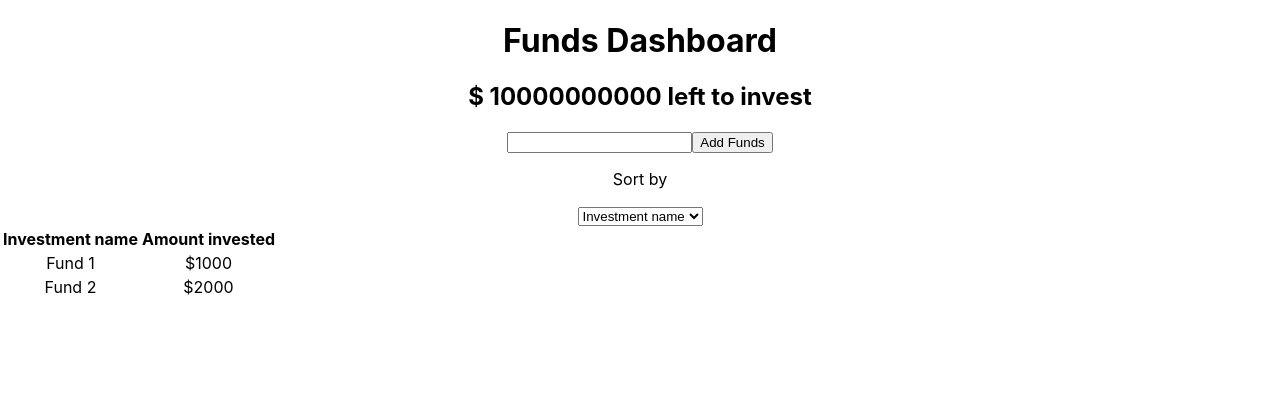
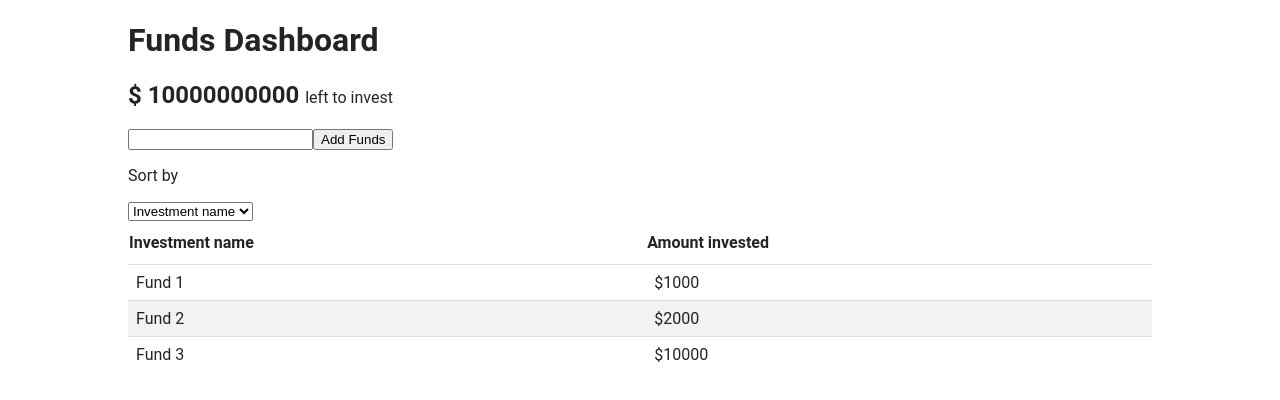
Before and after one commit to Ranada/fund_management_app, a React (Create React App) app in the folder view/fund-react-app/: page / in a window 1280 px wide. Shown: the top 400 px of the page. Built offline with nearby package versions, Linux system fonts and the light colour scheme.

Commit message:
Add table style

```diff
--- a/view/fund-react-app/src/App.css
+++ b/view/fund-react-app/src/App.css
@@ -1,27 +1,28 @@
-.App {
-  text-align: center;
+.App-content-container {
+  width: 80%;
+  margin: auto;
+  text-align: left;
+  font-family: Roboto, Lato, Arial, Helvetica, sans-serif;
+  color: rgba(0,0,0, 0.86);
 }
 
-.App-header {
-  background-color: #282c34;
-  min-height: 100vh;
-  display: flex;
-  flex-direction: column;
-  align-items: center;
-  justify-content: center;
-  font-size: calc(10px + 2vmin);
-  color: white;
+.App-table {
+  border-collapse: collapse;
+  width: 100%;
 }
 
-.App-link {
-  color: #61dafb;
+.App-table td {
+  border-top: 1px solid #ddd;
+  border-top: 1px solid #ddd;
+  padding: 8px;
 }
 
-@keyframes App-logo-spin {
-  from {
-    transform: rotate(0deg);
-  }
-  to {
-    transform: rotate(360deg);
-  }
+.App-table tr:nth-child(even){background-color: #f2f2f2;}
+
+.App-table tr:hover {background-color: #ddd;}
+
+.App-table th {
+  padding-top: 12px;
+  padding-bottom: 12px;
+  text-align: left;
 }
--- a/view/fund-react-app/src/App.js
+++ b/view/fund-react-app/src/App.js
@@ -5,9 +5,9 @@ function App() {
   let amountLeftToInvest = 10000000000
 
   return (
-    <div className="App">
+    <div className="App-content-container">
       <h1>{pageViewTitle}</h1>
-      <h2>$ {amountLeftToInvest} left to invest</h2>
+      <h2>$ {amountLeftToInvest} <span style={{fontSize: "16px", fontWeight: 400}}>left to invest</span></h2>
       <input type="text"></input>
       <button>Add Funds</button>
       <p>Sort by</p>
@@ -15,8 +15,8 @@ function App() {
         <option value="name">Investment name</option>
         <option value="name">Amount invested</option>
       </select>
-      <table>
-          <thead>
+      <table className="App-table">
+          <thead className="App-table-headers">
             <tr>
               <th>Investment name</th>
               <th>Amount invested</th>
@@ -31,6 +31,10 @@ function App() {
               <td>Fund 2</td>
               <td>$2000</td>
             </tr>
+             <tr>
+              <td>Fund 3</td>
+              <td>$10000</td>
+            </tr>
           </tbody>
       </table>
     </div>
```
